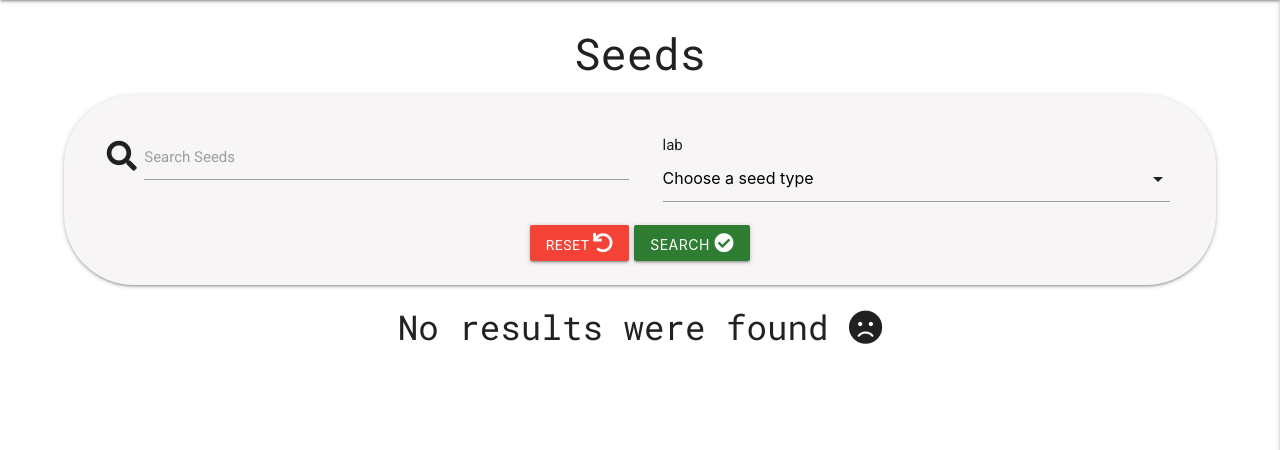
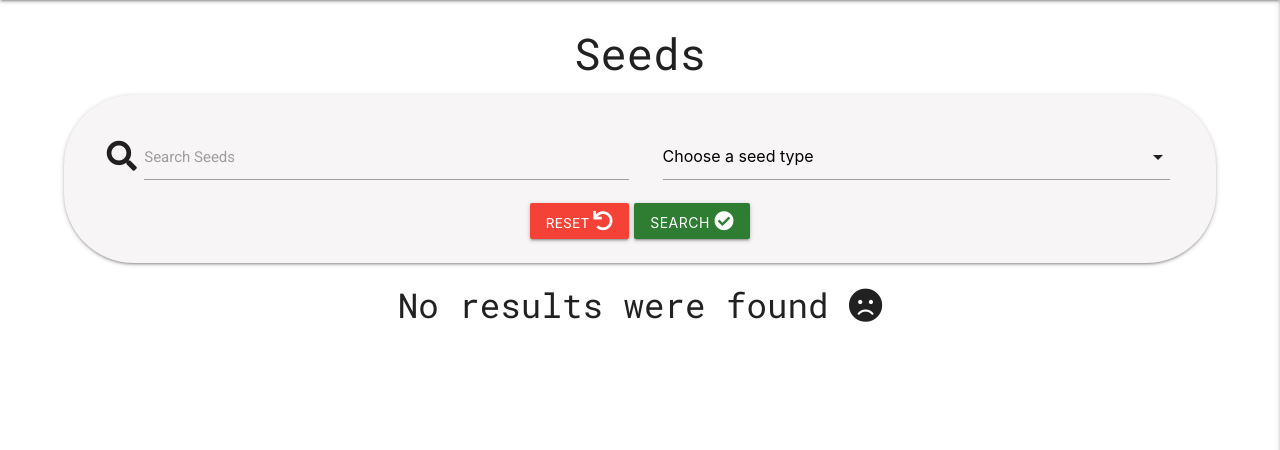
Before and after one commit to farrelleoin93/milestone-3-seed-shelf, a Flask app: page /seeds in a window 1280 px wide. Shown: the part 64-514 px from the top of the page. Run offline with Flask 2, Linux system fonts and the light colour scheme; data that the repository does not hold is empty; some libraries are stand-ins or nearby versions.

Commit message:
remove typo

```diff
--- a/templates/seeds.html
+++ b/templates/seeds.html
@@ -23,7 +23,6 @@
             <!-- Dropdown to filter results by seed category - Code found on Materialize https://materializecss.com/select.html -->
             <form action="{{ url_for('filter') }}" method="post" class="col s12 m6">
                 <div class="input-field col s12">
-                    lab
                     <select name="category_name" id="category_name" onchange="this.form.submit()">
                         {% if category_name %}
                             <option value="" disabled selected>{{ category_name }}</option>
```
